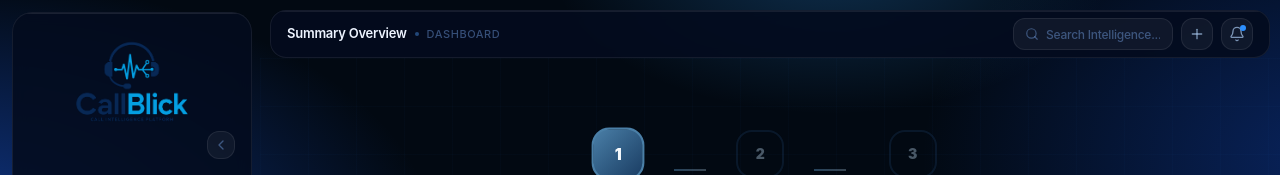
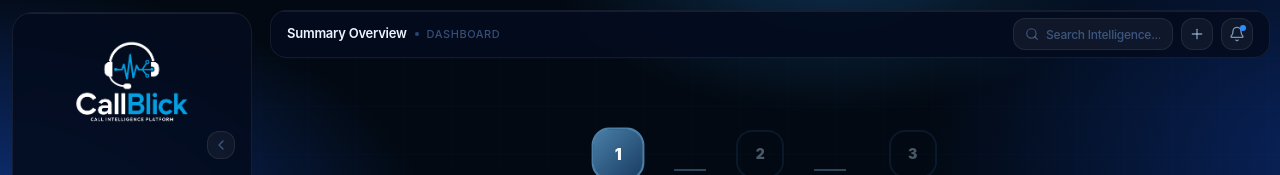
Before and after one commit to callAgentID/Frontend, a Next.js app: page / in a window 1280 px wide. Shown: the top 175 px of the page. Built offline with nearby package versions, Linux system fonts and the light colour scheme; no server answers; sample sign-in values are in the browser's storage.

Commit message:
logo updated

```diff
--- a/src/app/sign-in/[[...sign-in]]/page.tsx
+++ b/src/app/sign-in/[[...sign-in]]/page.tsx
@@ -97,7 +97,7 @@ export default function SignInPage() {
 
         {/* Logo */}
         <div className="relative flex items-center gap-3">
-          <Image src="/CallBlick-Logo-Text.png" alt="CallBlick" width={120} height={32} className="object-contain" style={{ width: 120, height: 'auto' }} />
+          <Image src="/CallBlick-Logo-Final.png" alt="CallBlick" width={120} height={32} className="object-contain" style={{ width: 120, height: 'auto' }} />
         </div>
 
         {/* Hero */}
--- a/src/app/sign-up/[[...sign-up]]/page.tsx
+++ b/src/app/sign-up/[[...sign-up]]/page.tsx
@@ -96,7 +96,7 @@ export default function SignUpPage() {
 
         {/* Logo */}
         <div className="relative flex items-center gap-3">
-          <Image src="/CallBlick-Logo-Text.png" alt="CallBlick" width={120} height={32} className="object-contain" style={{ width: 120, height: 'auto' }} />
+          <Image src="/CallBlick-Logo-Final.png" alt="CallBlick" width={120} height={32} className="object-contain" style={{ width: 120, height: 'auto' }} />
         </div>
 
         {/* Hero */}
--- a/src/components/Sidebar.tsx
+++ b/src/components/Sidebar.tsx
@@ -135,7 +135,7 @@ export function Sidebar() {
                 </div>
               ) : (
                 <div style={{ borderRadius: 12, padding: '6px 2.7rem', display: 'flex', alignItems: 'center', justifyContent: 'center', flexShrink: 0, width: 'full' }}>
-                  <Image src="/CallBlick-Logo-Text.png" alt="CallBlick" width={150} height={32} loading="eager" className="object-contain" style={{ width: 120, height: 'auto', display: 'block' }} />
+                  <Image src="/CallBlick-Logo-Final.png" alt="CallBlick" width={150} height={32} loading="eager" className="object-contain" style={{ width: 120, height: 'auto', display: 'block' }} />
                 </div>
               )}
             </div>
```
Also changed, not shown: public/CallBlick-Logo-Final.png (added).
